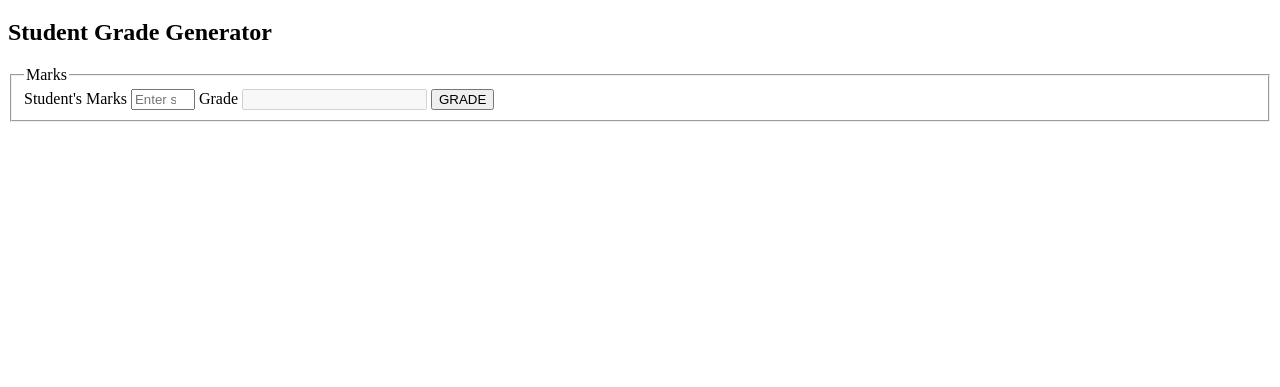
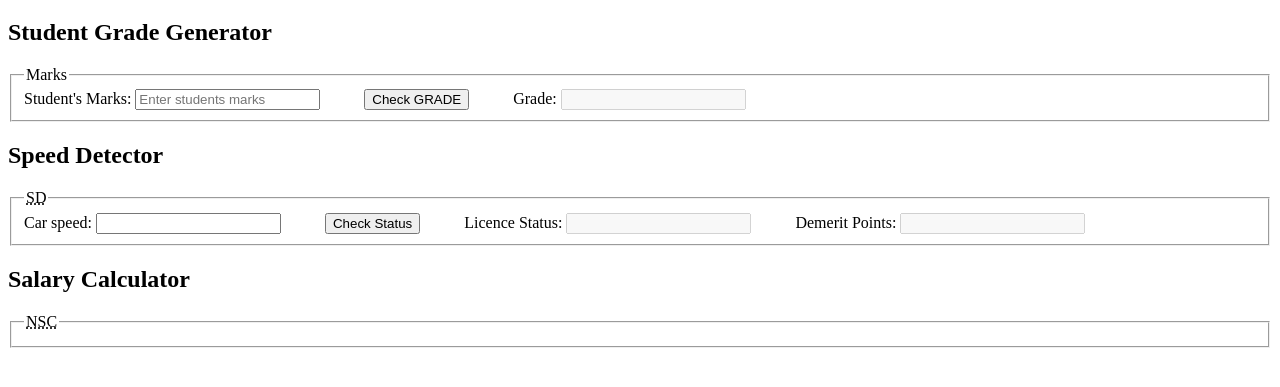
Before and after one commit to Walter1G/ToySolution, a plain HTML site: page Index.html in a window 1280 px wide. Shown: the part 61-448 px from the top of the page. Drawn offline with Linux system fonts and the light colour scheme.

Commit message:
add speed detector html section

```diff
--- a/Index.html
+++ b/Index.html
@@ -18,21 +18,51 @@
 
                 <fieldset>
                     <legend>Marks</legend>
-                 <label for="marks">Student's Marks</label>
-                 <input id="markstxt" name="marks" type="number"  min="0" max="100" placeholder="Enter students marks">
+                 <label for="marks">Student's Marks: </label>
+                 <input id="markstxt" name="marks" type="number" min="100"  placeholder="Enter students marks">
 
-                 <label for="grade">Grade</label>
+                 <button id="gradebtn" style="margin-left: 40px;"  type="submit">Check GRADE</button>
+
+                 <label style="margin-left: 40px;" for="grade">Grade: </label>
                  <input type="text" name="grade" disabled id="gradetxt">
-                 <button id="gradebtn"  type="submit">GRADE</button>
 
 
                  </fieldset>
 
+        </section>
+
+        <section>
+            <h2>Speed Detector</h2>
+            <fieldset>
+                <legend><abbr title="Speed Detector">SD</abbr></legend>
+                <label for="carSpeedtxt">Car speed: </label>
+                <input id="carSpeedtxt"  type="number">
+
+                <button style="margin-left: 40px;" id="statusBtn">Check Status</button>
+                <label style="margin-left: 40px;" for="speedStatusTxt">Licence Status: </label>
+                <input type="text" disabled id="speedStatusTxt">
+                <label style="margin-left: 40px;" for="dimerittxt">Demerit Points: </label>
+                <input type="text" disabled id="dimerittxt">
+
+
+
+            </fieldset>
+        </section>
+
+
+
+        <section>
+            <h2>Salary Calculator</h2>
+            <fieldset>
+                <legend><abbr title="Net Salary Calculator">NSC</abbr></legend>
 
 
 
 
+            </fieldset>
+
         </section>
+
 
         <script type="text/javascript" src="index.js"></script>
 
--- a/index.js
+++ b/index.js
@@ -1,4 +1,5 @@
 const gradebtn = document.getElementById("gradebtn");
+const speedStatusbtn =document.getElementById("statusBtn");
 
 // Use an event listener to call assignGrade when the button is clicked
 gradebtn.addEventListener("click", assignGrade);
@@ -31,3 +32,9 @@ function assignGrade(e) {
     // Display the grade
     document.getElementById("gradetxt").value = `${grade}`;
 }
+
+//add event listener to call getSpeedstatus when the button is clicked
+
+function getSpeedStatus(e){
+
+}
```
